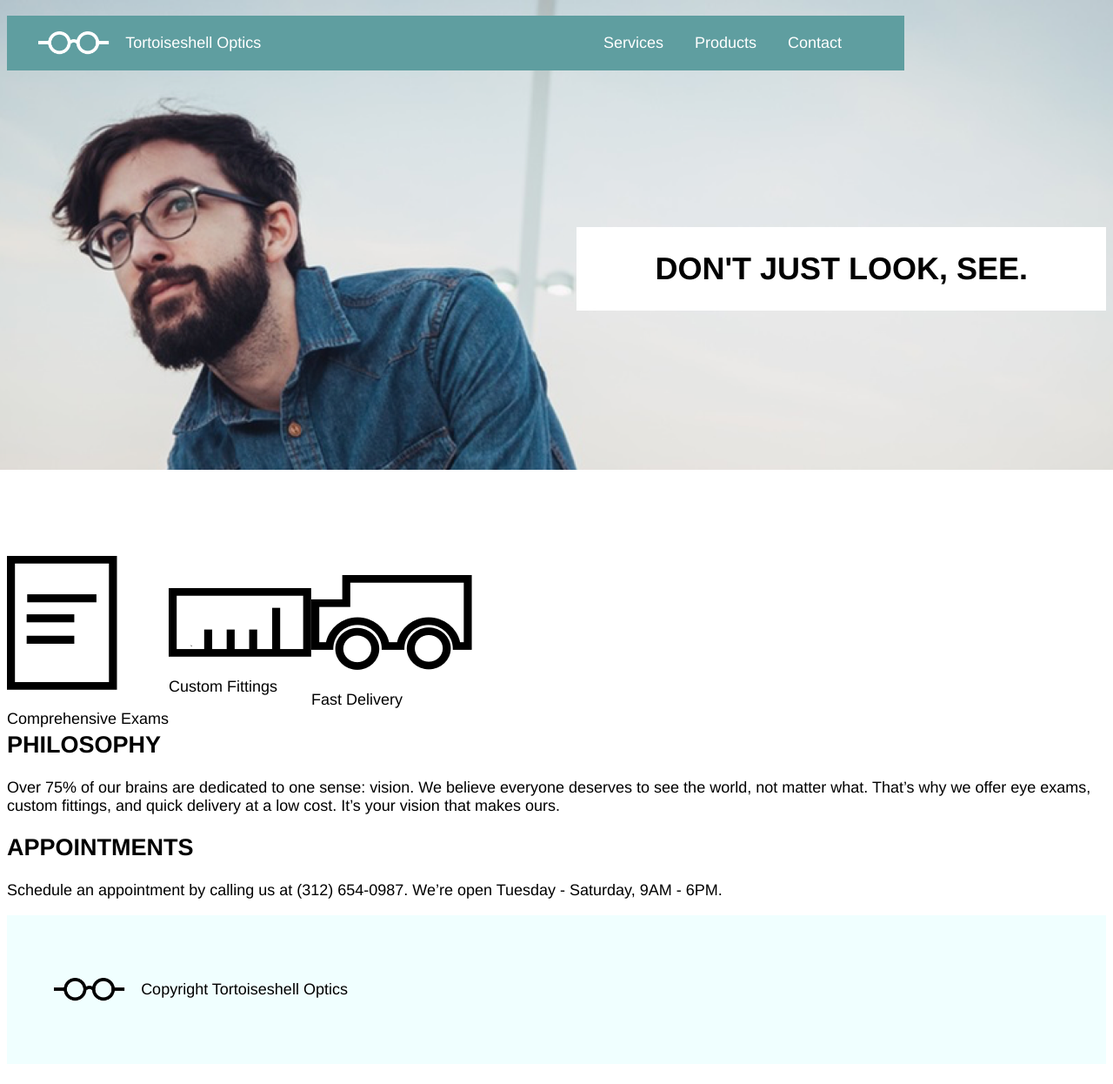
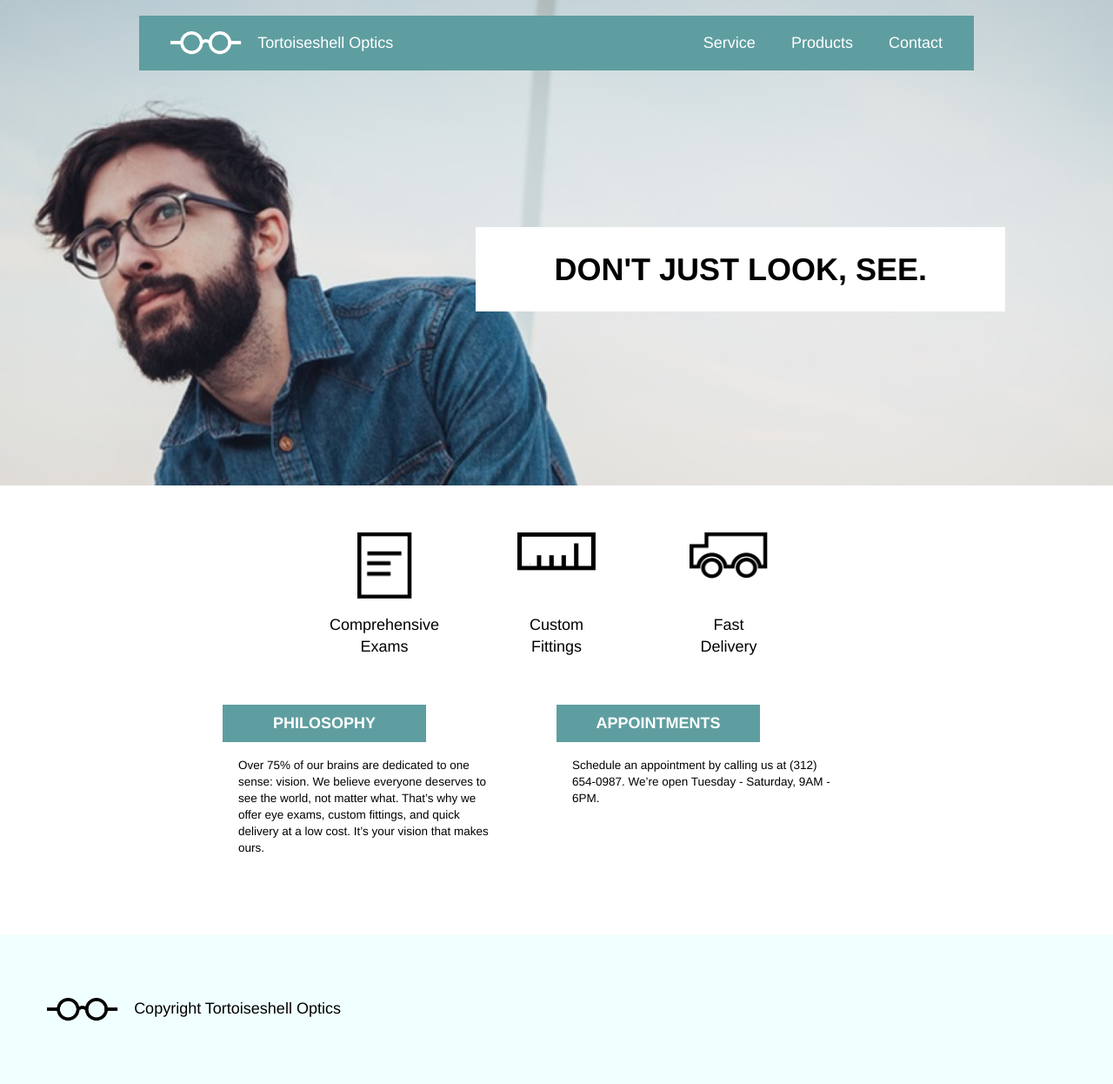
Before and after one commit to llc997/tortoiseshelloptics, a plain HTML site: page index.html in a window 1280 px wide. Shown: the whole page at 87% size. Before the commit the page ends 1223 px from the top, so only its background shows below. Drawn offline with Linux system fonts and the light colour scheme.

Commit message:
desktop site complete

```diff
--- a/index.html
+++ b/index.html
@@ -3,61 +3,66 @@
   <head>
     <meta charset="utf-8">
     <title>Tortoiseshell Optics</title>
-    <link href="style.css" type="text/css" rel="stylesheet"/>
+    <link href="reset.css" type="text/css" rel="stylesheet">
+    <link href="style.css" type="text/css" rel="stylesheet">
   </head>
-
   <body>
-    <div class="header">
-      <div class="logo">
-        <img src="./images/logo-white.png"/>
+    <!-- HEADER -->
+<header>
+  <nav class="container">
+    <div>
+      <img src="images/logo-white.png"/>
       <span>Tortoiseshell Optics</span>
     </div>
-      <div class="navigation">
-        <span>Services</span>
-        <span>Products</span>
-        <span>Contact</span>
+    <div class="menu">
+      <ul>
+        <li>Service</li>
+        <li>Products</li>
+        <li>Contact</li>
+      </ul>
+    </div>
+  </nav>
+    <div class="flex container">
+      <div class="main-banner">
+        <h1>DON'T JUST LOOK, SEE.</h1>
+      </div>
+    </div>
+</header>
+
+<!-- SUPPORTING SECTION  -->
+<div class="supporting">
+  <div class="service">
+    <img class="paper-icon" src="images/paper-icon.png"/>
+    <div>Comprehensive Exams</div>
+  </div>
+  <div class="service">
+    <img src="images/ruler-icon.png"/>
+    <div>Custom Fittings</div>
+  </div>
+  <div class="service">
+    <img src="images/truck-icon.png"/>
+    <div>Fast Delivery</div>
   </div>
 </div>
 
-    <div class="banner">
-      <span>DON'T JUST LOOK, SEE.</span>
-    </div>
-
-    <div class="icons">
-      <div class="exams">
-        <img src="./images/paper-icon.png"/>
-        <p>Comprehensive Exams</p>
-      </div>
-      <div class="fittings">
-        <img src="./images/ruler-icon.png"/>
-        <p>Custom Fittings</p>
-      </div>
-      <div class="delivery">
-        <img src="./images/truck-icon.png"/>
-        <p>Fast Delivery</p>
-      </div>
-    </div>
-
+<!-- INFO SECTION -->
+<div class="supporting container">
   <div class="info">
-      <div class="philosophy">
-        <h2>PHILOSOPHY</h2>
+    <div class="title">PHILOSOPHY</div>
     <p>Over 75% of our brains are dedicated to one sense: vision. We believe everyone deserves to see the world, not matter what. That’s why we offer eye exams, custom fittings, and quick delivery at a low cost. It’s your vision that makes ours.</p>
   </div>
-    </div>
   <div class="info">
-      <div class="appoointments">
-        <h2>APPOINTMENTS</h2>
+    <div class="title">APPOINTMENTS</div>
     <p>Schedule an appointment by calling us at (312) 654-0987. We’re open Tuesday - Saturday, 9AM - 6PM.</p>
   </div>
 </div>
 
-    <div class="copyright">
-      <img src="./images/logo-black.png"/>
-      <span>Copyright Tortoiseshell Optics</span>
-    </div>
+<!-- FOOTER  -->
+<footer>
+  <img src="images/logo-black.png"/>
+  <div>Copyright Tortoiseshell Optics</div>
 
 
-
-
+</footer>
   </body>
 </html>
--- /dev/null
+++ b/reset.css
@@ -0,0 +1,48 @@
+/* http://meyerweb.com/eric/tools/css/reset/
+   v2.0 | 20110126
+   License: none (public domain)
+*/
+
+html, body, div, span, applet, object, iframe,
+h1, h2, h3, h4, h5, h6, p, blockquote, pre,
+a, abbr, acronym, address, big, cite, code,
+del, dfn, em, img, ins, kbd, q, s, samp,
+small, strike, strong, sub, sup, tt, var,
+b, u, i, center,
+dl, dt, dd, ol, ul, li,
+fieldset, form, label, legend,
+table, caption, tbody, tfoot, thead, tr, th, td,
+article, aside, canvas, details, embed,
+figure, figcaption, footer, header, hgroup,
+menu, nav, output, ruby, section, summary,
+time, mark, audio, video {
+  margin: 0;
+  padding: 0;
+  border: 0;
+  font-size: 100%;
+  font: inherit;
+  vertical-align: baseline;
+}
+/* HTML5 display-role reset for older browsers */
+article, aside, details, figcaption, figure,
+footer, header, hgroup, menu, nav, section {
+  display: block;
+}
+body {
+  line-height: 1;
+}
+ol, ul {
+  list-style: none;
+}
+blockquote, q {
+  quotes: none;
+}
+blockquote:before, blockquote:after,
+q:before, q:after {
+  content: '';
+  content: none;
+}
+table {
+  border-collapse: collapse;
+  border-spacing: 0;
+}
--- a/style.css
+++ b/style.css
@@ -1,82 +1,118 @@
 html {
-  font-family: Helvetica;
+  font-family: Helvetica, sans-serif;
   font-size: 18px;
-  background-image: url("./images/glasses-bg.png");
+  background-color: white;
+}
+body {
+  line-height: 1.4;
+}
+.container {
+  max-width: 960px;
+  margin: auto;
+}
+.flex {
+  display: flex;
+}
+
+/* HEADER */
+header {
+  height: 30rem;
+  padding-top: 1rem;
+  background-image: url(images/glasses-bg.png);
+  background-repeat: no-repeat;
+  background-position: center;
   background-size: cover;
-  background-repeat: no-repeat;
-  background-position: top;
-  height: 30rem;
 }
-/* HEADER */
-.header {
-  width: 960px;
+nav {
+  display: flex;
+  align-items: center;
+  justify-content: space-between;
+  padding: 1rem 0;
   background-color: cadetblue;
-  font-size: 1rem;
-  margin-top: 1rem;
-  display: flex;
-  justify-content: space-between;
-  align-content: center;
   color: white;
-  padding: 1rem 2rem;
 }
-.logo {
+nav div {
   display: flex;
   align-items: center;
 }
-.logo img {
+nav img {
   height: 1.5rem;
-  display: inline;
+  margin-left: 2rem;
   margin-right: 1rem;
 }
-.logo span {
-  font-size: 1rem;
+nav ul {
+  margin-right: 1rem;
 }
-.navigation {
+nav li {
+  display: inline;
+  padding: 0 1rem;
+}
+header .flex {
+  justify-content: flex-end;
+}
+.main-banner {
+  display: inline-block;
+  padding: 1.5rem 5rem;
+  margin-top: 10rem;
+  margin-right: -2rem;
+  background-color: white;
+}
+h1 {
+  font-size: 2rem;
+  line-height: 1.2;
+  font-weight: bold;
+}
+
+/* SUPPORTING SECTION*/
+.supporting {
   display: flex;
+  justify-content: center;
+}
+.service {
+  display: flex;
+  flex-direction: column;
   justify-content: space-between;
   align-items: center;
+  width: 5rem;
+  height: 8rem;
+  margin: 3rem;
+  text-align: center;
 }
-.navigation span {
-  margin-right: 2rem;
-
+.service img {
+  width: 5rem;
+  margin-bottom: 1rem;
+}
+.service img.paper-icon {
+  width: 3.5rem;
 }
 
-/* BANNER */
-.banner {
-  background-color: white;
+/* INFO SECTION*/
+.info {
+  width: 35%;
+  margin-right: 5%;
+  margin-bottom: 4rem;
+}
+.title {
+  background-color: cadetblue;
+  color: white;
+  text-align: center;
+  padding: .5rem 1.5rem;
+  max-width: 10rem;
   font-weight: bold;
-  font-size: 2rem;
-  text-align: right;
-  padding: 1.5rem 5rem;
-  margin-top: 10rem;
-  float: right;
+}
+.info p {
+  padding: 1rem;
+  font-size: .75rem;
 }
 
-/* ICONS */
-.icons {
-  display: flex;
-  flex-direction: row;
-  align-items: center;
-  height: 8rem;
-  margin-top: 33rem;
-
-}
-
-
-
-/* INFO */
-.info {
-
-}
-
-/* COPYRIGHT */
-.copyright {
-  background-color: azure;
-  padding: 4rem 0 4rem 3rem;
+/* FOOTER */
+footer {
   display: flex;
   align-items: center;
+  background-color: azure;
+  padding: 4rem 3rem;
 }
-.copyright img {
+footer img {
+  margin-right: 1rem;
   height: 1.5rem;
-  margin-right: 1rem;
 }
```
Also changed, not shown: 1 other file. Lines whose indentation alone changed are shown as unchanged.
